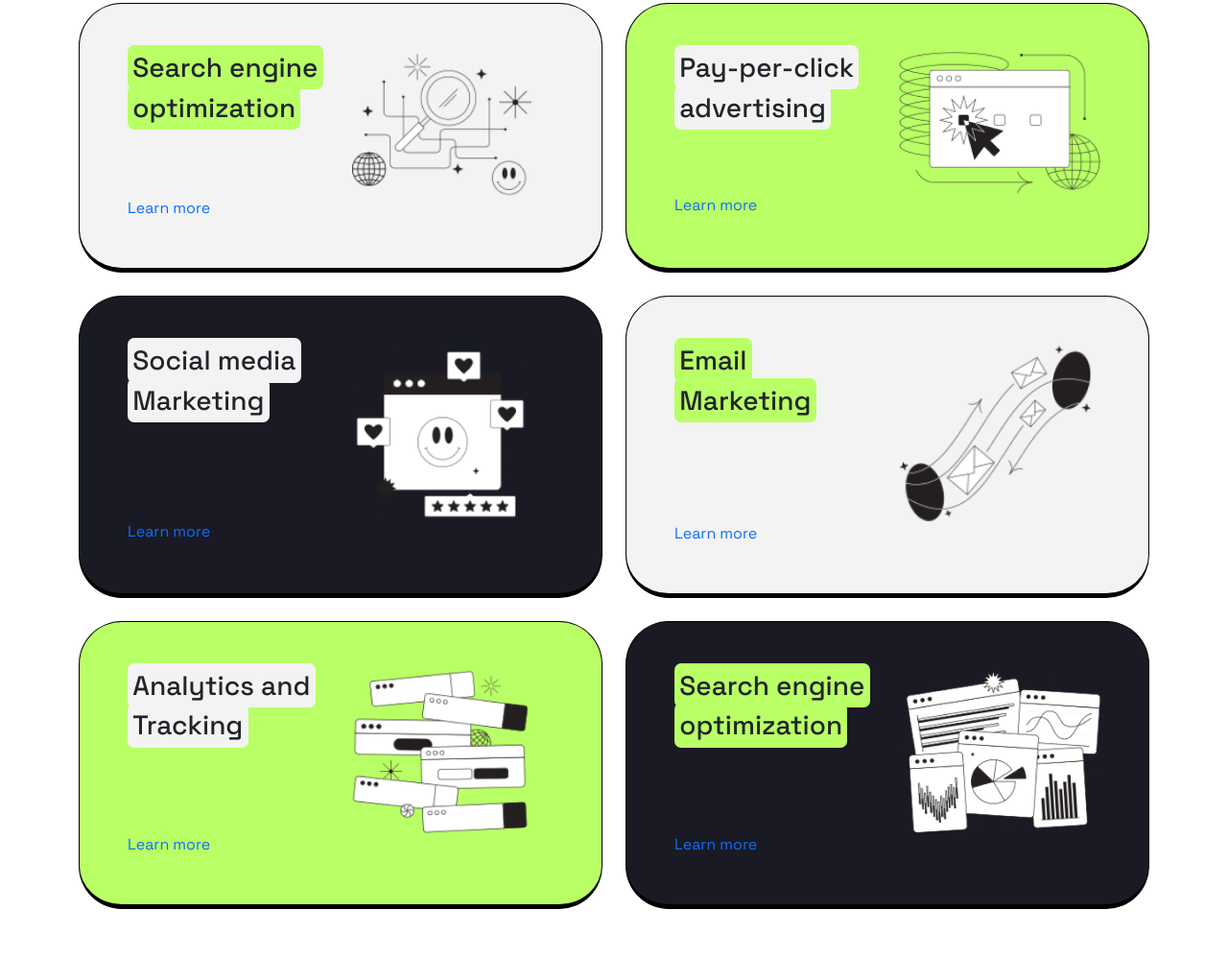
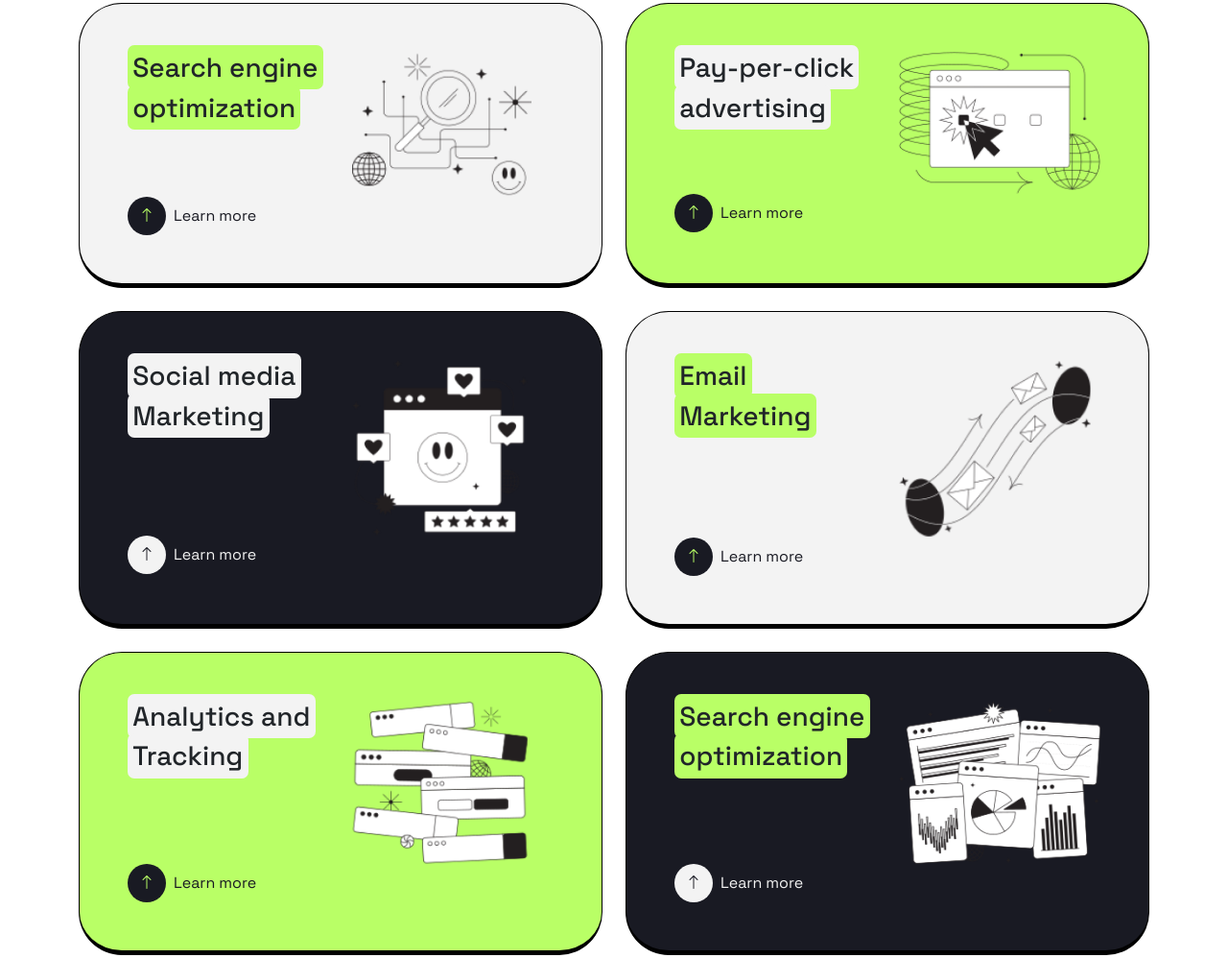
Before and after one commit to Divyadarshan007/positivus, a plain HTML site: page index.html in a window 1280 px wide. Shown: the part 1098-2096 px from the top of the page at 96% size. Drawn offline with nearby package versions, Linux system fonts and the light colour scheme.

Commit message:
edited for responsiveness

```diff
--- a/assets/css/style.css
+++ b/assets/css/style.css
@@ -42,6 +42,17 @@
 .bg-tertiary-color {
     background-color: #f3f3f3 !important;
 }
+.font-primary-color {
+    color: #b9ff66 !important;
+}
+
+.font-secondary-color {
+    color: #191a23 !important;
+}
+
+.font-tertiary-color {
+   color: #f3f3f3 !important;
+}
 
 /* header section */
 .secondary-btn button {
@@ -50,6 +61,11 @@
     font-size: var(--primary-font-size);
     color: var(--seconadry-color);
     background-color: transparent;
+    transition: 0.3s all linear;
+}
+.secondary-btn button:hover{
+    background-color: var(--seconadry-color);
+    color: var(--tertiary-color);
 }
 
 .nav-link ul li a {
@@ -82,6 +98,11 @@
     background-color: var(--seconadry-color);
     color: var(--white-color);
     border-radius: 14px;
+    transition: 0.3s all linear;
+}
+.book-btn button:hover{
+    background-color: var(--tertiary-color);
+    color: var(--seconadry-color);
 }
 
 mark {
@@ -105,6 +126,11 @@ mark {
 
 .service-card {
     margin-top: 60px;
+}
+.rounded-arrow{
+    width: 40px;
+    height: 40px;
+    border-radius: 50%;
 }
 
 /* cta card section */
@@ -141,6 +167,7 @@ mark {
 .case-info .link-btn a {
     color: var(--primary-color);
 }
+
 
 /* working card section */
 .working-card {
--- a/index.html
+++ b/index.html
@@ -120,7 +120,7 @@
                                 </div>
                             </div>
                             <div class="link-btn">
-                                <a href=""><span></span>Learn more</a>
+                                <a href="" class="d-flex gap-2 align-items-center font-secondary-color"><span class="d-flex justify-content-center align-items-center rounded-arrow bg-secondary-color font-primary-color"><i class="bi bi-arrow-up font-primary-color"></i></span>Learn more</a>
                             </div>
                         </div>
                     </div>
@@ -136,7 +136,7 @@
                                 </div>
                             </div>
                             <div class="link-btn">
-                                <a href=""><span></span>Learn more</a>
+                                <a href="" class="d-flex gap-2 align-items-center font-secondary-color"><span class="d-flex justify-content-center align-items-center rounded-arrow bg-secondary-color font-primary-color"><i class="bi bi-arrow-up"></i></span>Learn more</a>
                             </div>
                         </div>
                     </div>
@@ -152,7 +152,7 @@
                                 </div>
                             </div>
                             <div class="link-btn">
-                                <a href=""><span></span>Learn more</a>
+                                <a href="" class="d-flex gap-2 align-items-center font-tertiary-color"><span class="d-flex justify-content-center align-items-center rounded-arrow bg-tertiary-color font-secondary-color"><i class="bi bi-arrow-up"></i></span>Learn more</a>
                             </div>
                         </div>
                     </div>
@@ -169,7 +169,7 @@
                                 </div>
                             </div>
                             <div class="link-btn">
-                                <a href=""><span></span>Learn more</a>
+                                <a href="" class="d-flex gap-2 align-items-center font-secondary-color"><span class="d-flex justify-content-center align-items-center rounded-arrow bg-secondary-color font-primary-color"><i class="bi bi-arrow-up"></i></span>Learn more</a>
                             </div>
                         </div>
                     </div>
@@ -185,7 +185,7 @@
                                 </div>
                             </div>
                             <div class="link-btn">
-                                <a href=""><span></span>Learn more</a>
+                                <a href="" class="d-flex gap-2 align-items-center font-secondary-color"><span class="d-flex justify-content-center align-items-center rounded-arrow bg-secondary-color font-primary-color"><i class="bi bi-arrow-up"></i></span>Learn more</a>
                             </div>
                         </div>
                     </div>
@@ -201,7 +201,7 @@
                                 </div>
                             </div>
                             <div class="link-btn">
-                                <a href=""><span></span>Learn more</a>
+                                <a href="" class="d-flex gap-2 align-items-center font-tertiary-color"><span class="d-flex justify-content-center align-items-center rounded-arrow bg-tertiary-color font-secondary-color"><i class="bi bi-arrow-up"></i></span>Learn more</a>
                             </div>
                         </div>
                     </div>
```
